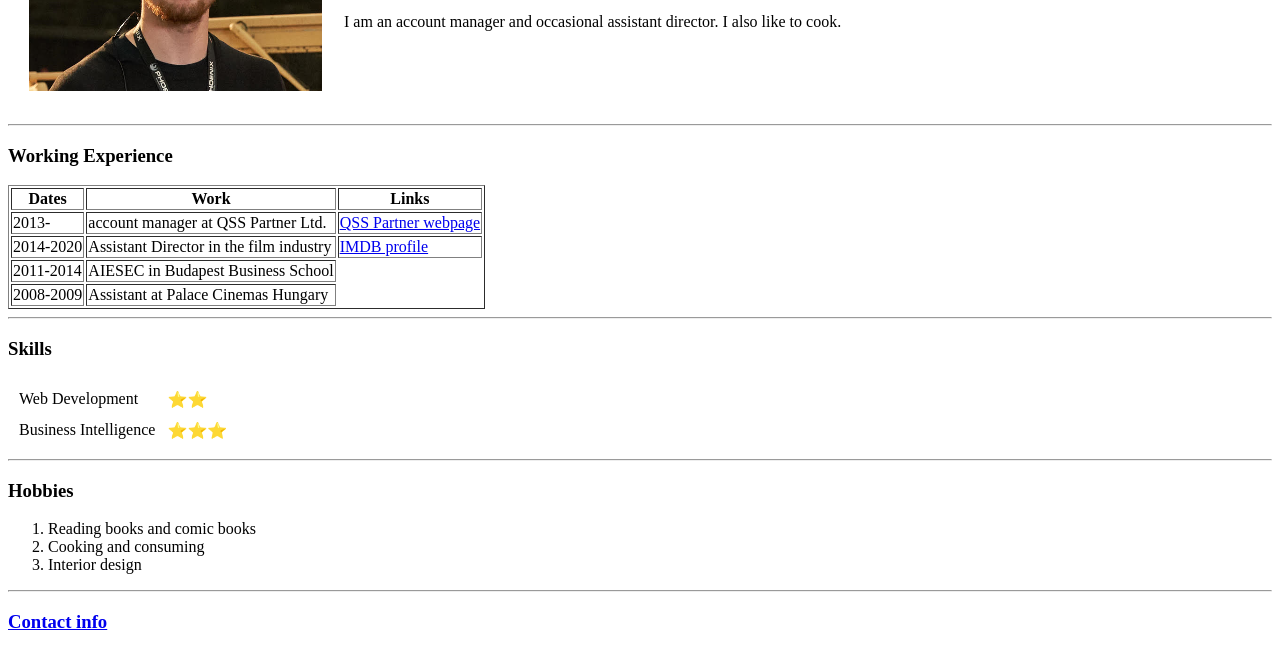
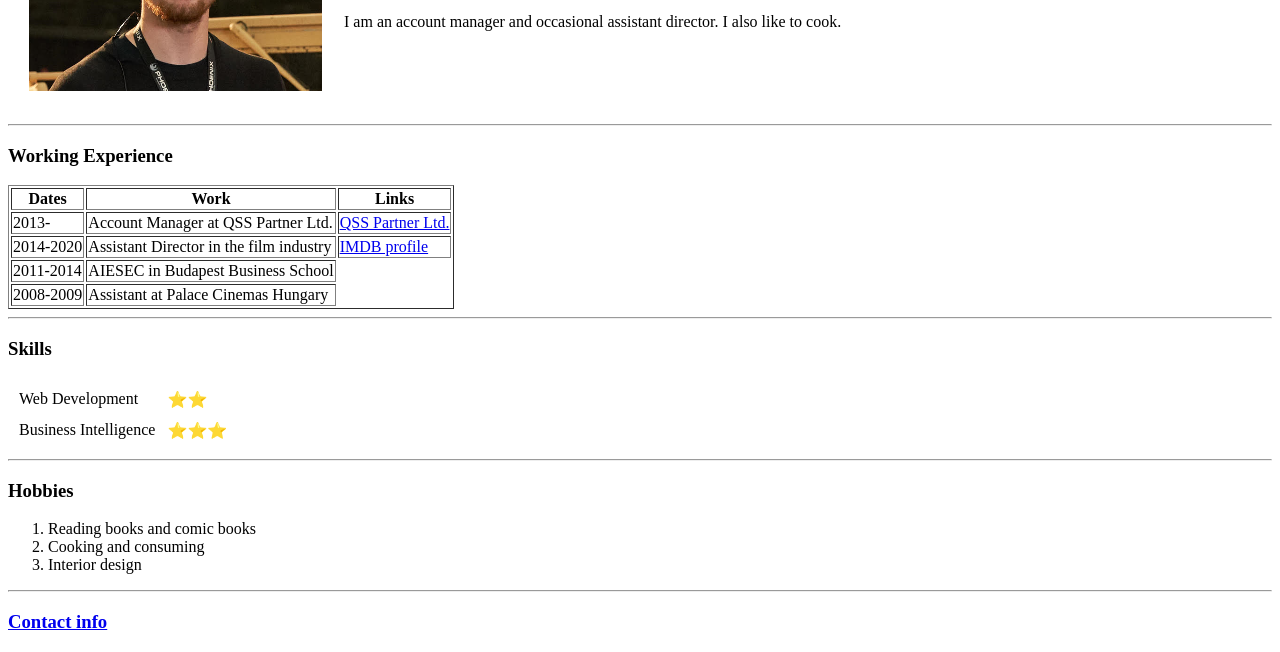
Before and after one commit to mrgaborbakos/cv, a plain HTML site: page index.html in a window 1280 px wide. Shown: the part 177-829 px from the top of the page. Drawn offline with Linux system fonts and the light colour scheme.

Commit message:
Update index.html

```diff
--- a/index.html
+++ b/index.html
@@ -27,8 +27,8 @@
     </thead>
     <tr>
       <td>2013-</td>
-      <td>account manager at QSS Partner Ltd.</td>
-      <td><a href="https://www.qsspartner.hu/">QSS Partner webpage</a></td>
+      <td>Account Manager at QSS Partner Ltd.</td>
+      <td><a href="https://www.qsspartner.hu/">QSS Partner Ltd.</a></td>
     </tr>
     <tr>
       <td>2014-2020</td>
```
